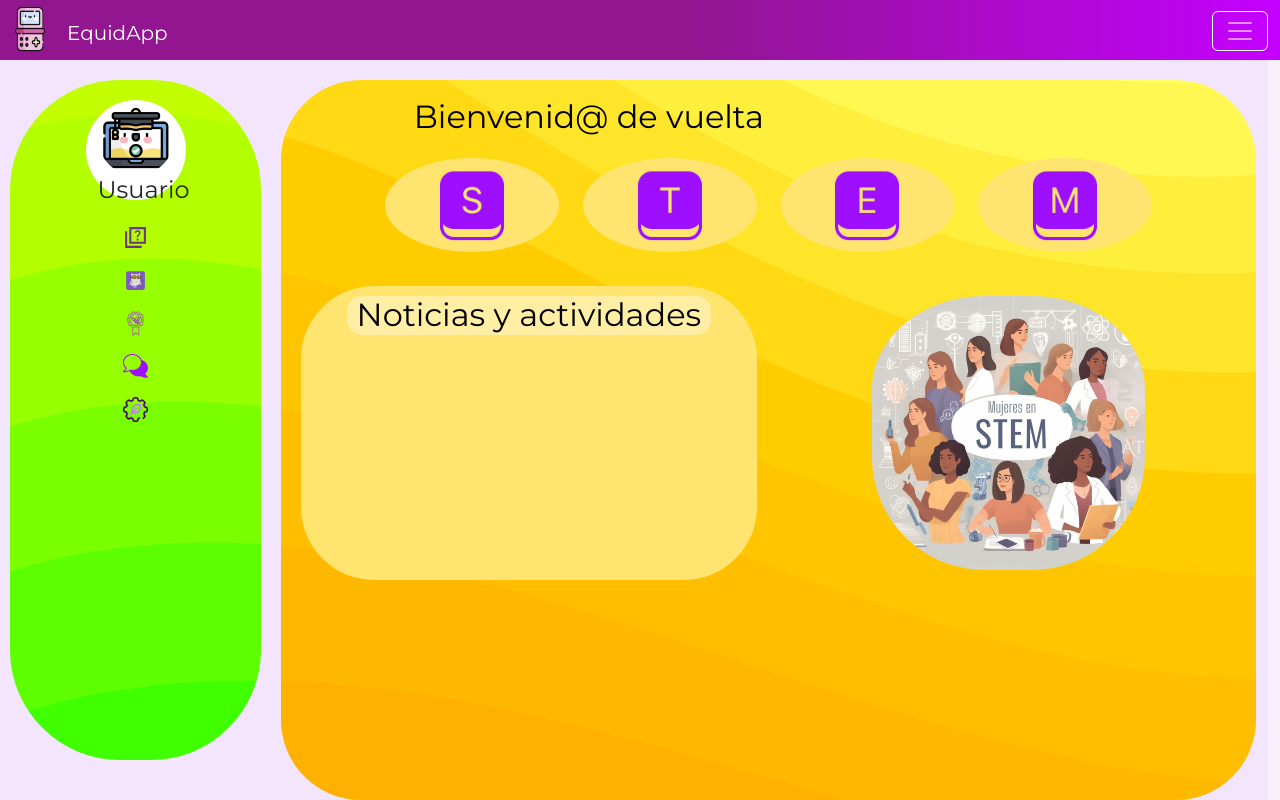
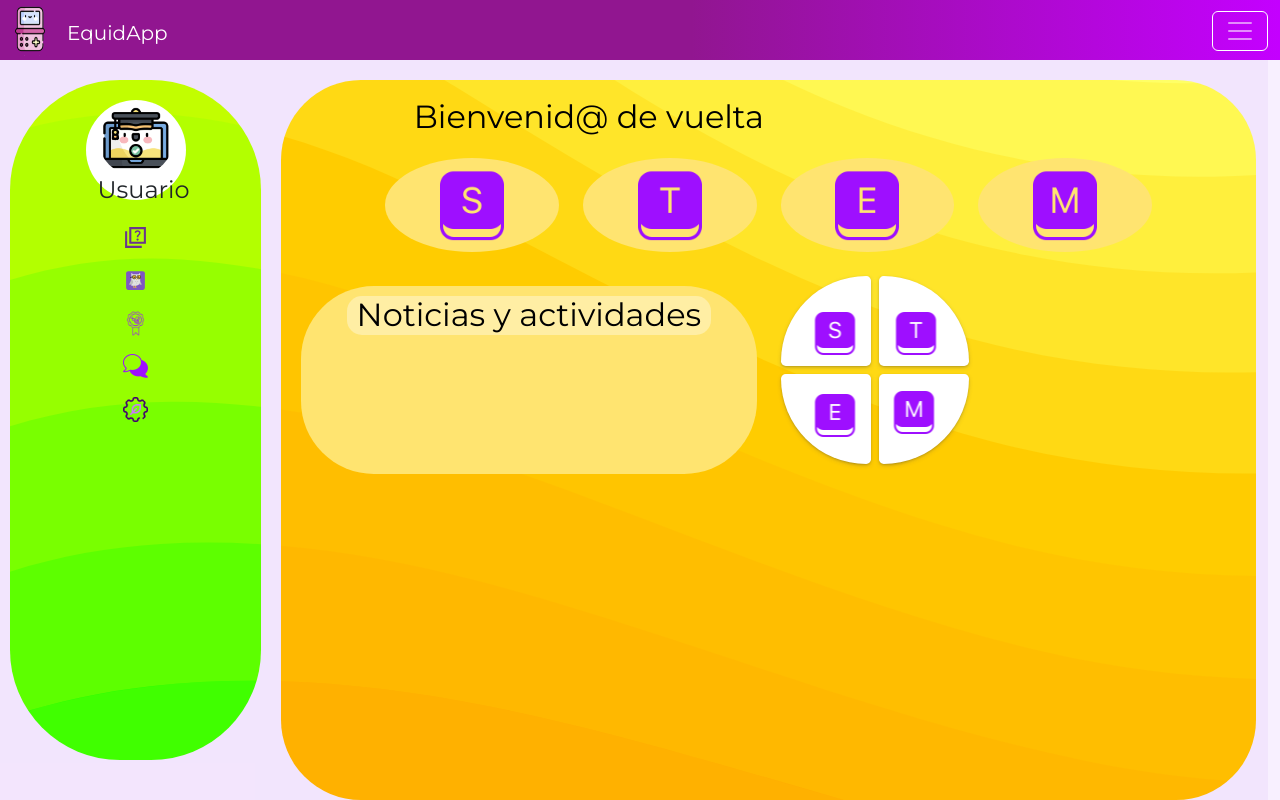
Before and after one commit to bRiquelmeJ/Project, a React (Create React App) app: page /PlataformaCursos in a window 1280 px wide. Built offline with nearby package versions, Linux system fonts and the light colour scheme; a web font is replaced by a local one.

Commit message:
Prueba stem

```diff
--- a/src/Styles/pCursos.css
+++ b/src/Styles/pCursos.css
@@ -146,3 +146,129 @@ ul>li{
   background-color: #FFF37A;
   width: 100%;
 }
+
+.main {
+  display: flex;
+  flex-direction: column;
+  gap: 0.5em;
+}
+
+.up {
+  display: flex;
+  flex-direction: row;
+  gap: 0.5em;
+}
+
+.down {
+  display: flex;
+  flex-direction: row;
+  gap: 0.5em;
+}
+
+.card1 {
+  width: 90px;
+  height: 90px;
+  outline: none;
+  border: none;
+  background: white;
+  border-radius: 90px 5px 5px 5px;
+  box-shadow: rgba(50, 50, 93, 0.25) 0px 2px 5px -1px, rgba(0, 0, 0, 0.3) 0px 1px 3px -1px;
+  transition: .2s ease-in-out;
+}
+
+.instagram {
+  margin-top: 1.5em;
+  margin-left: 1.2em;
+  fill: #cc39a4;
+}
+
+.card2 {
+  width: 90px;
+  height: 90px;
+  outline: none;
+  border: none;
+  background: white;
+  border-radius: 5px 90px 5px 5px;
+  box-shadow: rgba(50, 50, 93, 0.25) 0px 2px 5px -1px, rgba(0, 0, 0, 0.3) 0px 1px 3px -1px;
+  transition: .2s ease-in-out;
+}
+
+.facebook {
+  margin-top: 1.5em;
+  margin-left: -.9em;
+  fill: #03A9F4;
+}
+
+.card3 {
+  width: 90px;
+  height: 90px;
+  outline: none;
+  border: none;
+  background: white;
+  border-radius: 5px 5px 5px 90px;
+  box-shadow: rgba(50, 50, 93, 0.25) 0px 2px 5px -1px, rgba(0, 0, 0, 0.3) 0px 1px 3px -1px;
+  transition: .2s ease-in-out;
+}
+
+.whatsapp {
+  margin-top: -.6em;
+  margin-left: 1.2em;
+  fill: #00ff00;
+}
+
+.card4 {
+  width: 90px;
+  height: 90px;
+  outline: none;
+  border: none;
+  background: white;
+  border-radius: 5px 5px 90px 5px;
+  box-shadow: rgba(50, 50, 93, 0.25) 0px 2px 5px -1px, rgba(0, 0, 0, 0.3) 0px 1px 3px -1px;
+  transition: .2s ease-in-out;
+}
+
+.gmail {
+  margin-top: -.9em;
+  margin-left: -1.2em;
+  fill: #f14336;
+}
+
+.card1:hover {
+  cursor: pointer;
+  scale: 1.1;
+  background-color: #45cc39;
+}
+
+.card1:hover .instagram {
+  fill: white;
+}
+
+.card2:hover {
+  cursor: pointer;
+  scale: 1.1;
+  background-color: #1877f2;
+}
+
+.card2:hover .facebook {
+  fill: white;
+}
+
+.card3:hover {
+  cursor: pointer;
+  scale: 1.1;
+  background-color: #00ff00;
+}
+
+.card3:hover .whatsapp {
+  fill: white;
+}
+
+.card4:hover {
+  cursor: pointer;
+  scale: 1.1;
+  background-color: #FF0004;
+}
+
+.card4:hover .gmail {
+  fill: white;
+}
--- a/src/components/Cursos/Body2.jsx
+++ b/src/components/Cursos/Body2.jsx
@@ -1,5 +1,8 @@
 import '../../Styles/pCursos.css';
-import MujerSTEM from "../../img/STEMimg.jpg";
+import S from '../../img/iconos/S.svg';
+import T from '../../img/iconos/T.svg';
+import E from '../../img/iconos/E.svg';
+import M from '../../img/iconos/M.svg';
 
 function Body2(){
 
@@ -16,7 +19,26 @@ return(
             <div class="col order-last">
                 <div>
 
-                        <img src={MujerSTEM} alt="Mujeres en STEM" className="img-mujeres-stem"/>
+                <div class="main">
+  <div class="up">
+    <button class="card1">
+    <img src={S} alt='icono S' className="instagram" fillRule="nonzero" height="50px" width="50px" viewBox="0 0 256 256" />
+<g style={{ mixBlendMode: 'normal' }} text-anchor="none" font-size="none" font-weight="none" font-family="none" stroke-dashoffset="0" stroke-dasharray="" stroke-miterlimit="10" stroke-linejoin="miter" stroke-linecap="butt" stroke-width="1" stroke="none" fill-rule="nonzero"><g transform="scale(8,8)">
+    </g></g>
+    </button>
+    <button class="card2">
+    <img src={T} alt='icono T' className="facebook" fillRule="nonzero" height="50px" width="50px" viewBox="0 0 24 24" />
+    </button>
+  </div>
+  <div class="down">
+    <button class="card3">
+    <img src={E} alt='icono T' className="whatsapp" fillRule="nonzero" height="50px" width="50px" viewBox="0 0 24 24"/>
+    </button>
+    <button class="card4">
+    <img src={M} alt='icono M' className="gmail" fillRule="nonzero" height="50px" width="50px" viewBox="0 0 24 24"/>
+    </button>
+  </div>
+</div>
 
                 </div>
             </div>
--- a/src/components/Cursos/Ciencias/BiologiaContenido.jsx
+++ b/src/components/Cursos/Ciencias/BiologiaContenido.jsx
@@ -1,4 +1,3 @@
-
 
 export default function ModalContentVideo({ onClose }) {
 
```
